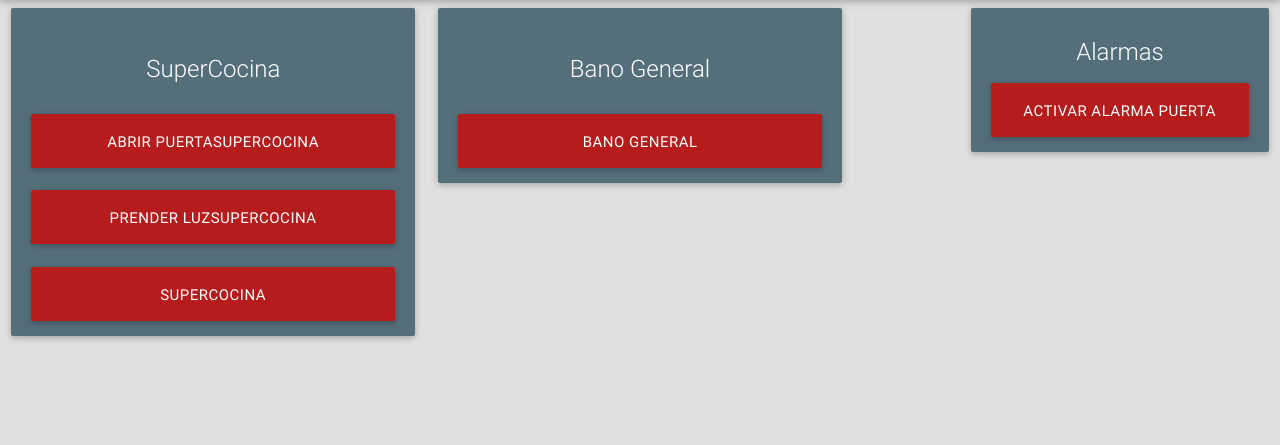
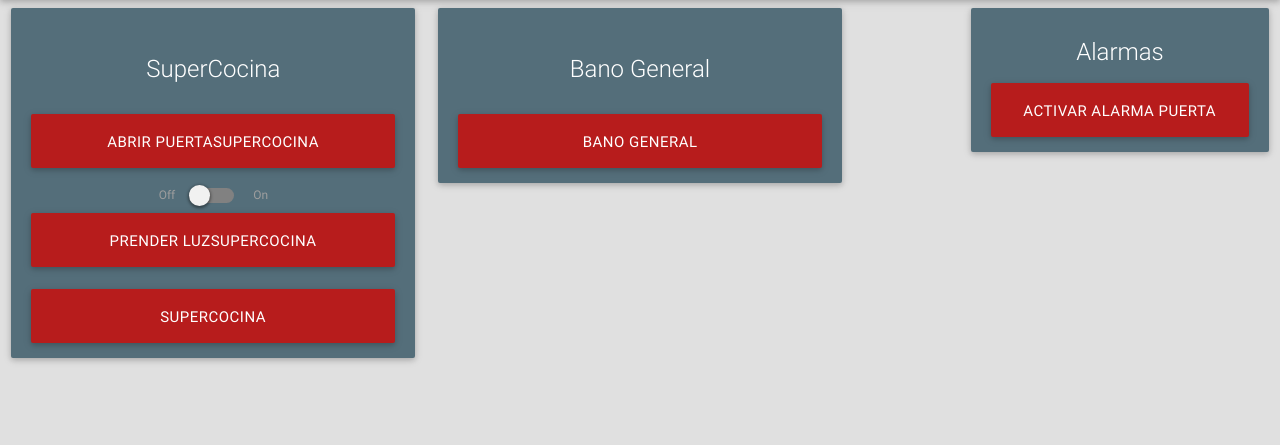
Before and after one commit to Kaajavi-ITS-STUDENTS-PROJECTS/House-Module, a Django app: template module_1/templates/index.html in a window 1280 px wide. Shown: the part 64-509 px from the top of the page. Run offline with Django 3.2, Linux system fonts and the light colour scheme; the template is opened without the code that fills it: values that come from a table or form of the project are taken from there, others are empty; data comes from the database, SQL or seed files in the repository.

Commit message:
Switches

```diff
--- a/module_1/templates/luces.html
+++ b/module_1/templates/luces.html
@@ -1,6 +1,22 @@
 {% load staticfiles %}
 {% if luz.status %}
+<div class="switch">
+    <label>
+        Off
+        <input type="checkbox" id="luz-switch-{{luz.id}}" onclick="luz({{luz.id}}) val='1'">
+        <span class="lever"></span>
+        On
+    </label>
+</div>
 <a onclick="luz({{luz.id}})" class="card-panel green darken-4 waves-effect waves-orange btn-large col s12">Apagar    {{luz.nombre}}</a>
 {% else %}
+<div class="switch">
+    <label>
+        Off
+        <input type="checkbox" id="luz-switch-{{luz.id}}" onclick="luz({{luz.id}}) val='0'">
+        <span class="lever"></span>
+        On
+    </label>
+</div>
 <a onclick="luz({{luz.id}})" class="card-panel red darken-4 waves-effect waves-orange btn-large col s12">Prender {{luz.nombre}}</a>
 {% endif %}
```
